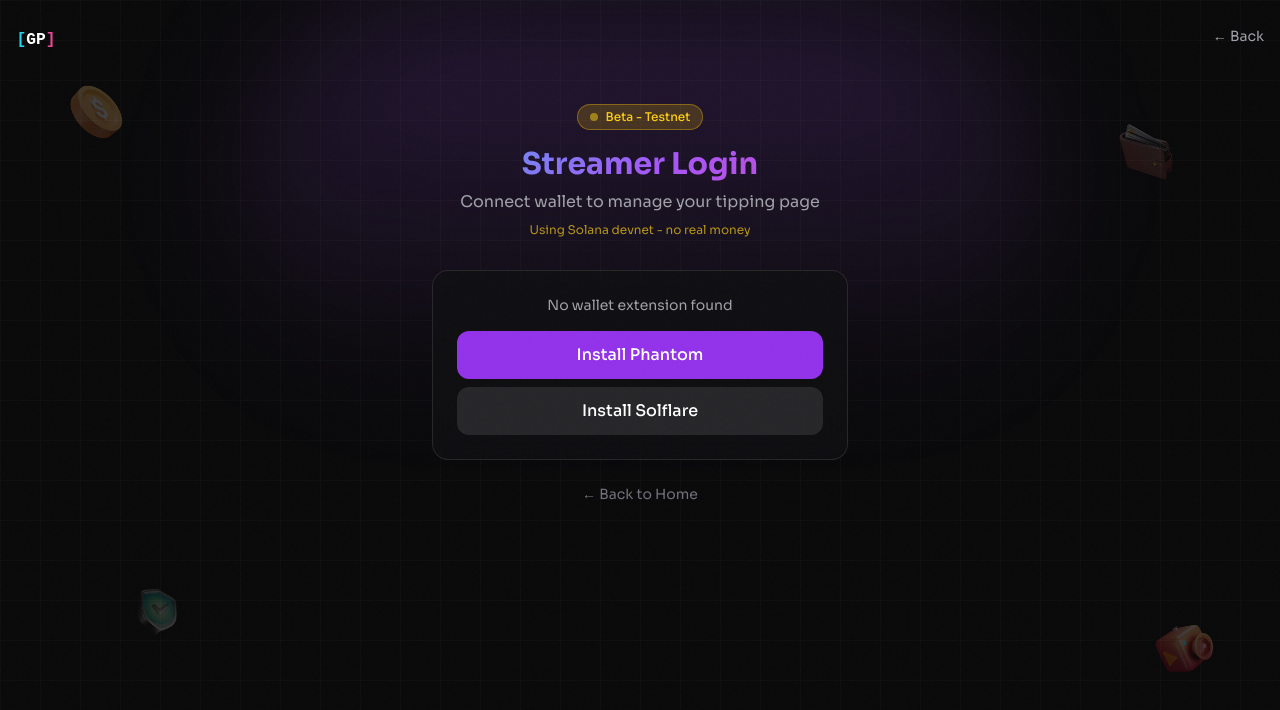
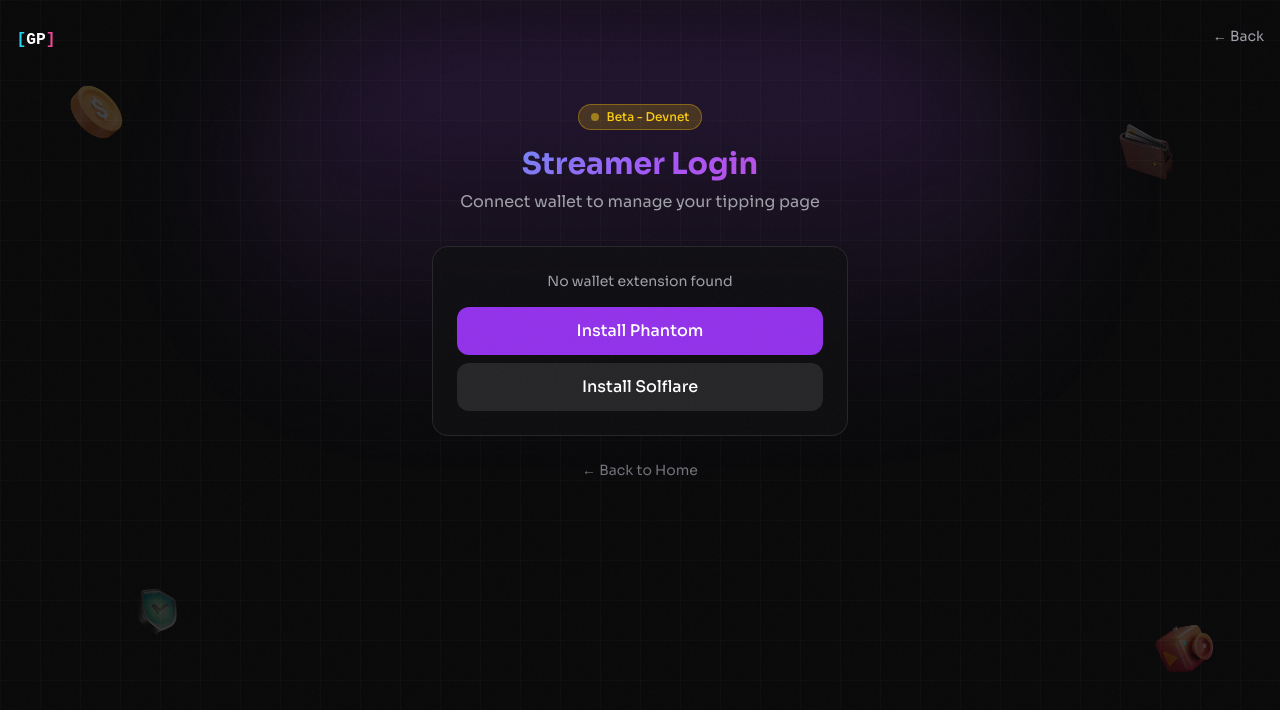
Before and after one commit to Gliana-Labs/gliana-pay-web, a SvelteKit app: page /login in a window 1280 px wide. Shown: the top 710 px of the page. Built offline with nearby package versions, Linux system fonts and the light colour scheme.

Commit message:
fix: change to Beta - Devnet and update descriptions

```diff
--- a/src/routes/+page.svelte
+++ b/src/routes/+page.svelte
@@ -58,11 +58,11 @@
     <div class="absolute top-4 right-4 group">
       <div class="flex items-center gap-2 px-3 py-1.5 bg-yellow-500/20 border border-yellow-500/40 rounded-full cursor-help">
         <span class="w-2 h-2 bg-yellow-400 rounded-full animate-pulse"></span>
-        <span class="text-xs font-medium text-yellow-400">Beta - Testnet</span>
+        <span class="text-xs font-medium text-yellow-400">Beta - Devnet</span>
       </div>
       <!-- Tooltip -->
       <div class="absolute right-0 top-full mt-2 w-64 px-3 py-2 bg-zinc-900 border border-yellow-500/40 rounded-lg text-xs text-zinc-300 opacity-0 invisible group-hover:opacity-100 group-hover:visible transition-all duration-200 z-50">
-        This is a testnet version. We're using Solana devnet - no real money involved. Use Phantom wallet set to devnet mode.
+        This is a devnet version. No real money involved. Enable devnet in your Phantom wallet settings before using.
       </div>
     </div>
 
--- a/src/routes/login/+page.svelte
+++ b/src/routes/login/+page.svelte
@@ -618,14 +618,13 @@
       <div class="flex justify-center mb-4">
         <div class="flex items-center gap-2 px-3 py-1 bg-yellow-500/20 border border-yellow-500/40 rounded-full">
           <span class="w-2 h-2 bg-yellow-400 rounded-full animate-pulse"></span>
-          <span class="text-xs font-medium text-yellow-400">Beta - Testnet</span>
+          <span class="text-xs font-medium text-yellow-400">Beta - Devnet</span>
         </div>
       </div>
 
       <div class="text-center mb-8">
         <h1 class="text-3xl font-bold text-gradient">Streamer Login</h1>
         <p class="text-zinc-400 mt-2">Connect wallet to manage your tipping page</p>
-        <p class="text-xs text-yellow-400/70 mt-2">Using Solana devnet - no real money</p>
       </div>
 
       <div class="glass-card rounded-2xl p-6 border border-white/10">
```
